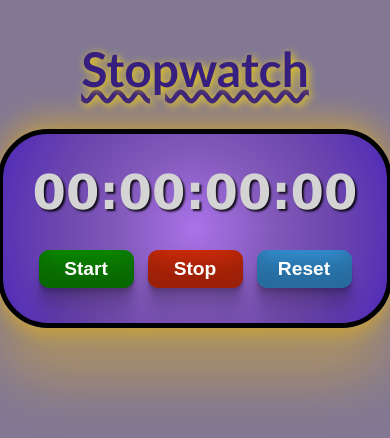
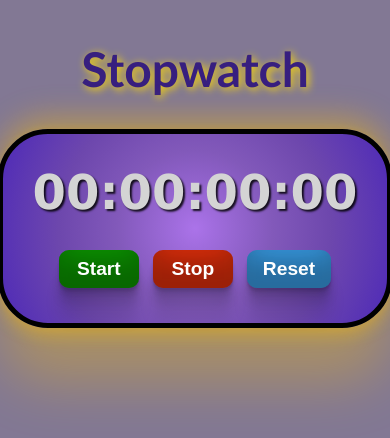
Before and after one commit to akash6810/StopWatch, a plain HTML site: page index.html in a window 390 px wide. Drawn offline with Linux system fonts and the light colour scheme.

Commit message:
Update style .css

```diff
--- a/style .css
+++ b/style .css
@@ -8,7 +8,6 @@ background-color: rgba(113, 102, 134, 0.879)
 
 #myH1 {
     font-size: 4rem;
-    text-decoration: wavy underline;
     font-family: 'Trebuchet MS', 'Lucida Sans Unicode', 'Lucida Grande', 'Lucida Sans', Arial, sans-serif;
     color: hsl(255, 61%, 31%);
     text-shadow: 2px 2px 9px rgb(255, 221, 0);
@@ -102,7 +101,7 @@ background-color: rgba(113, 102, 134, 0.879)
     #controls button {
         font-size: 1.2rem;
         padding: 8px 16px;
-        min-width: 95px;
+        min-width: 80px;
 
     }
 }
```
